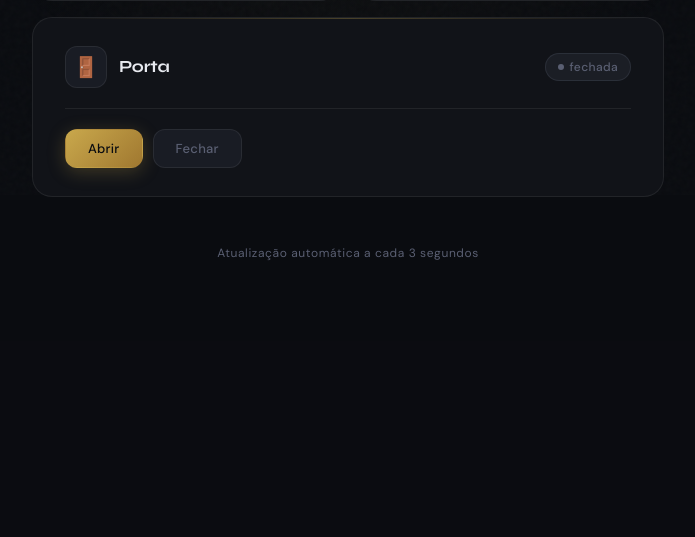
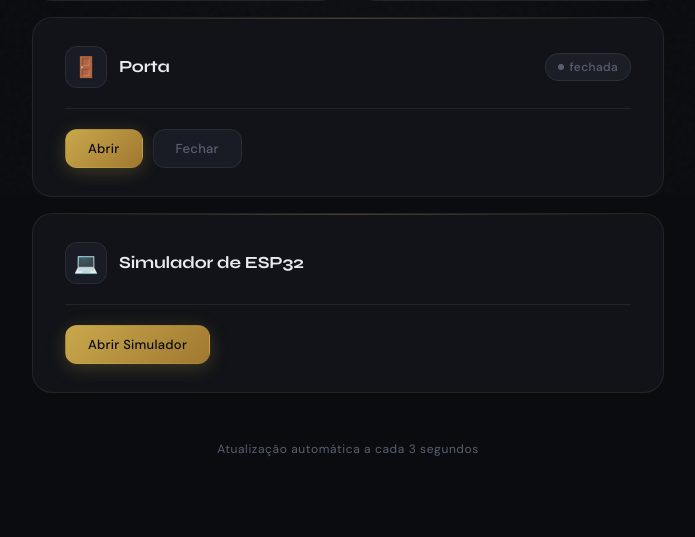
Before and after one commit to Rodrigo620699/Casa_Inteligente, a Flask app: page / in a window 1280 px wide. Shown: the part 605-1142 px from the top of the page, without its empty margins (292-987 px from the left). Before the commit the page ends 865 px from the top, so only its background shows below. Run offline with Flask 3, Linux system fonts and the light colour scheme.

Commit message:
Adicionando botão para abrir simulador

```diff
--- a/templates/index.html
+++ b/templates/index.html
@@ -182,6 +182,33 @@
 
             </div>
 
+            <div class="card porta-card">
+
+                <div class="card-top">
+
+                    <div class="card-title">
+                        <div class="card-icon">💻</div>
+                        <h2>Simulador de ESP32</h2>
+                    </div>
+
+                </div>
+
+                <div class="card-divider"></div>
+
+                <div class="btn-row">
+
+                    <button class="btn-primary"
+                        onclick="window.open('https://wokwi.com/projects/463552380267536385', '_blank')   ">
+
+                        Abrir Simulador
+
+                    </button>
+
+
+                </div>
+
+            </div>
+
         </div>
 
         <div class="footer">
```
